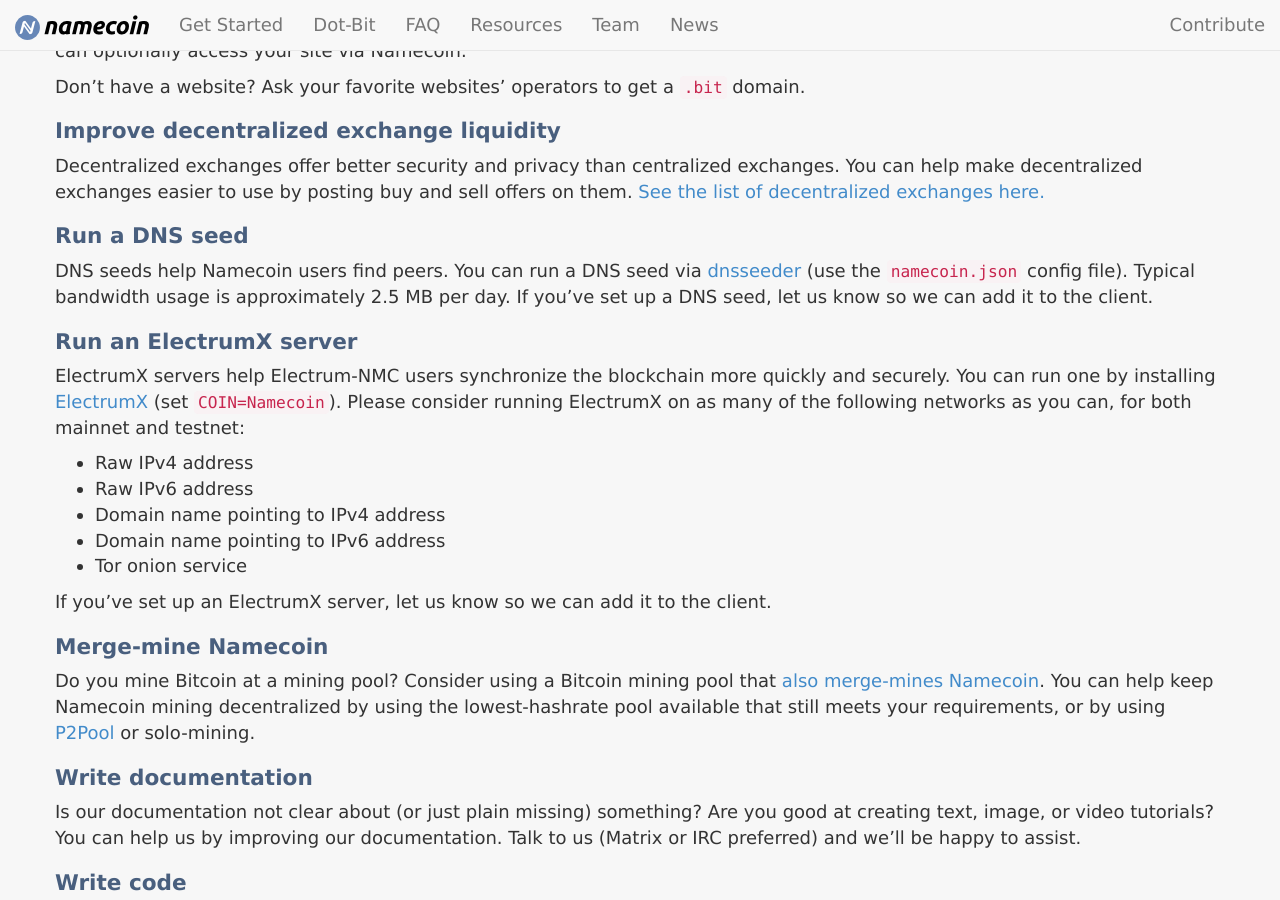
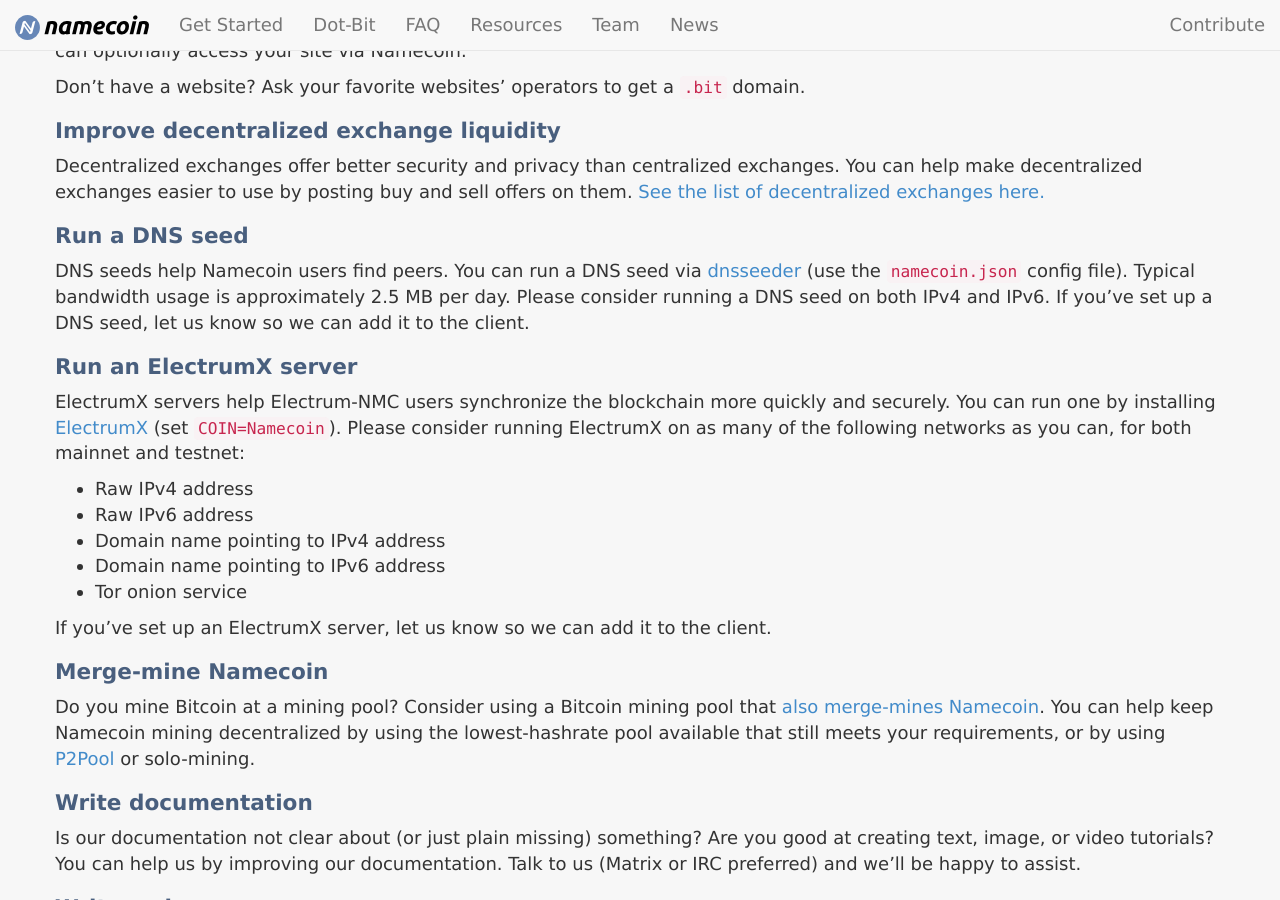
Before and after one commit to JeremyRand/namecoin.org, a Jekyll site: the page built from contribute/index.md, in a window 1280 px wide and 900 px high, scrolled down 1086 px. Built offline with Jekyll 4.4.1, drawn with Linux system fonts in a browser that asks for light colours.

Commit message:
Contribute: Clarify that DNS seeds are needed on both IPv4 and IPv6

```diff
--- a/contribute/index.md
+++ b/contribute/index.md
@@ -40,7 +40,7 @@ Decentralized exchanges offer better security and privacy than centralized excha
 
 ## Run a DNS seed
 
-DNS seeds help Namecoin users find peers.  You can run a DNS seed via [dnsseeder](https://github.com/gombadi/dnsseeder) (use the `namecoin.json` config file).  Typical bandwidth usage is approximately 2.5 MB per day.  If you've set up a DNS seed, let us know so we can add it to the client.
+DNS seeds help Namecoin users find peers.  You can run a DNS seed via [dnsseeder](https://github.com/gombadi/dnsseeder) (use the `namecoin.json` config file).  Typical bandwidth usage is approximately 2.5 MB per day.  Please consider running a DNS seed on both IPv4 and IPv6.  If you've set up a DNS seed, let us know so we can add it to the client.
 
 ## Run an ElectrumX server
 
```
